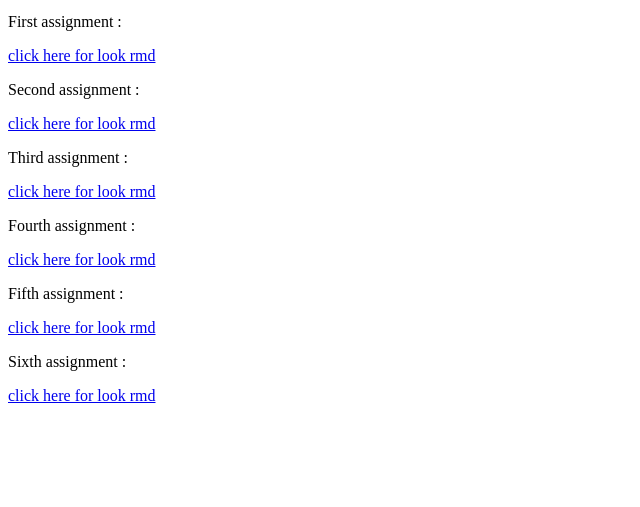
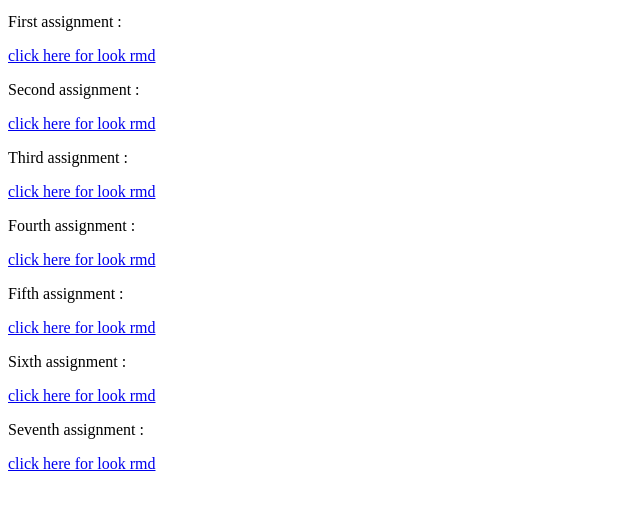
Before and after one commit to gpain1999/gpain1999.github.io, a plain HTML site: page index.html in a window 1280 px wide. Shown: the part 101-608 px from the top of the page, without its empty margins (0-640 px from the left). Drawn offline with Linux system fonts and the light colour scheme.

Commit message:
Update index.html

```diff
--- a/index.html
+++ b/index.html
@@ -15,5 +15,7 @@
 <a href="practical5.html" title="click here">click here for look rmd</a>
 <p>Sixth  assignment : </p>
 <a href="practical6.html" title="click here">click here for look rmd</a>
+<p>Seventh  assignment : </p>
+<a href="practical7.html" title="click here">click here for look rmd</a>
 </body>
 </html>
```
